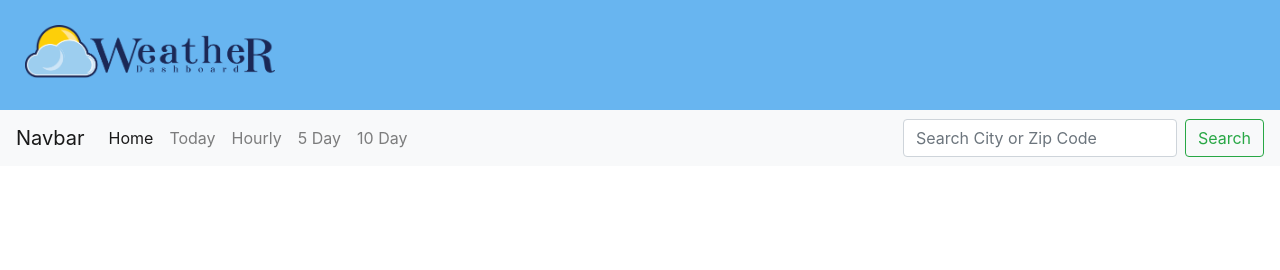
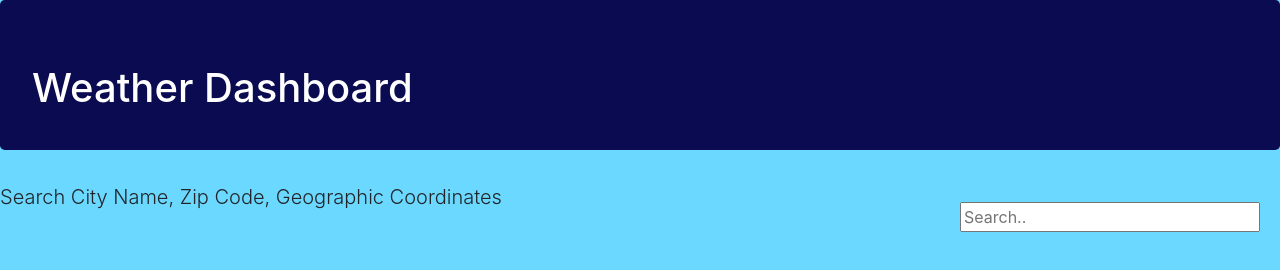
Before and after one commit to triathao/Weather_Dashboard, a plain HTML site: page index.html in a window 1280 px wide. Drawn offline with nearby package versions, Linux system fonts and the light colour scheme.

Commit message:
logo modify

```diff
--- a/index.html
+++ b/index.html
@@ -3,54 +3,21 @@
 <head>
     <meta charset="UTF-8">
     <meta name="viewport" content="width=device-width, initial-scale=1.0">
-    <title>Weather Dashboard</title>
+    <title>Document</title>
 
     <link rel="stylesheet" href="https://cdn.jsdelivr.net/npm/bootstrap@4.5.3/dist/css/bootstrap.min.css" integrity="sha384-TX8t27EcRE3e/ihU7zmQxVncDAy5uIKz4rEkgIXeMed4M0jlfIDPvg6uqKI2xXr2" crossorigin="anonymous">
 
-    <script src="https://code.jquery.com/jquery-3.5.1.slim.min.js" integrity="sha384-DfXdz2htPH0lsSSs5nCTpuj/zy4C+OGpamoFVy38MVBnE+IbbVYUew+OrCXaRkfj" crossorigin="anonymous"></script>
-
-    <script src="https://cdn.jsdelivr.net/npm/bootstrap@4.5.3/dist/js/bootstrap.bundle.min.js" integrity="sha384-ho+j7jyWK8fNQe+A12Hb8AhRq26LrZ/JpcUGGOn+Y7RsweNrtN/tE3MoK7ZeZDyx" crossorigin="anonymous"></script>
-
-    <link rel="stylesheet" href="style.css">
-
+<link rel="stylesheet" href="style.css">
+<link rel="stylesheet" href="script.js">
 </head>
 <body>
+    <div class="jumbotron">
+        <h1>Weather Dashboard</h1>
 
-<h1>
-    <img src="https://github.com/triathao/Weather_Dashboard/blob/master/Assets/weatherGo_logo.png?raw=true"
-    alt="Logo">
-</h1>
+    </div>
 
-<nav class="navbar navbar-expand-lg navbar-light bg-light">
-    <a class="navbar-brand" href="#">Navbar</a>
-    <button class="navbar-toggler" type="button" data-toggle="collapse" data-target="#navbarSupportedContent" aria-controls="navbarSupportedContent" aria-expanded="false" aria-label="Toggle navigation">
-      <span class="navbar-toggler-icon"></span>
-    </button>
-
-    <div class="collapse navbar-collapse" id="navbarSupportedContent">
-      <ul class="navbar-nav mr-auto">
-        <li class="nav-item active">
-          <a class="nav-link" href="#">Home <span class="sr-only">(current)</span></a>
-        </li>
-        <li class="nav-item">
-          <a class="nav-link" href="#">Today</a>
-        </li>
-        <li class="nav-item">
-            <a class="nav-link" href="#">Hourly</a>
-          </li>
-          <li class="nav-item">
-            <a class="nav-link" href="#">5 Day</a>
-          </li>
-          <li class="nav-item">
-            <a class="nav-link" href="#">10 Day</a>
-          </li>
-      </ul>
-      <form class="form-inline my-2 my-lg-0">
-        <input class="form-control mr-sm-2" type="search" placeholder="Search City or Zip Code" aria-label="Search">
-        <button class="btn btn-outline-success my-2 my-sm-0" type="submit">Search</button>
-      </form>
-    </div>
-  </nav>
+    <input class="search-box" type="text" placeholder="Search..">
+        <p class="lead">Search City Name, Zip Code, Geographic Coordinates </p>
 
 
 
--- a/script.js
+++ b/script.js
@@ -0,0 +1,2 @@
+
+var APIKey = "c3d0f29814b481642813d98d1c0b610c"
--- a/style.css
+++ b/style.css
@@ -1,12 +1,19 @@
-h1 {
-    background-color: rgb(104, 181, 240);
-    height: 110px;
-    width: 100%;
-    margin: auto;
-
+body {
+    background-color: rgb(107, 216, 255);
 }
 
-img {
+.jumbotron {
+    align-content: center;
+    height: 150px;
+    color: rgb(255, 255, 255);
+    background-color: rgb(10, 11, 80);
+}
+
+.search-box {
+
+    margin: 20px;
+    float: right;
+    color: rgb(6, 6, 0);
     width: 300px;
-    padding: 25px;
+    height: 30px;
 }
```
Also changed, not shown: Assets/logo2.png (added), Assets/logo3.png (added).
